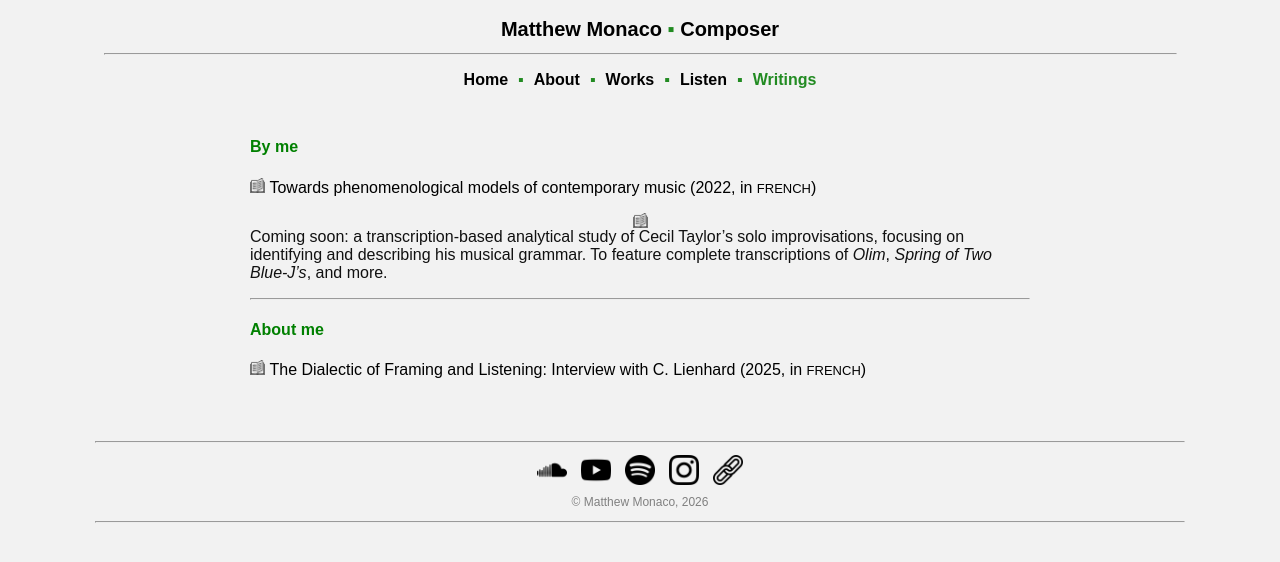
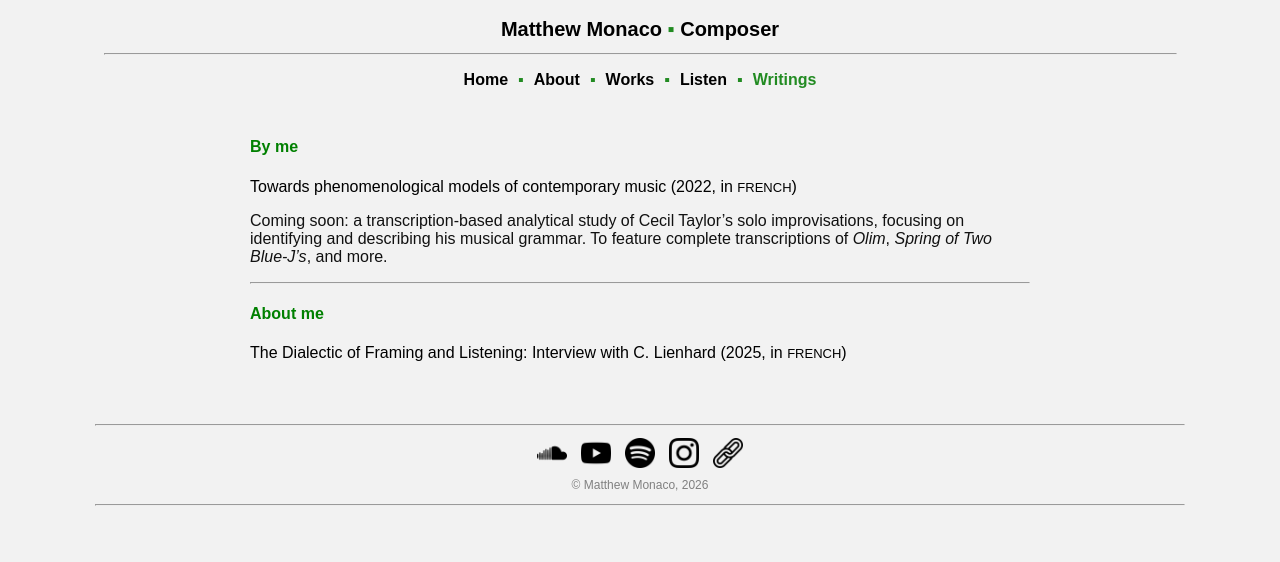
Before and after one commit to matthew-monaco/matthew-monaco.github.io, a Jekyll site: the page built from writings.md, in a window 1280 px wide. Shown: the top 562 px of the page. Built offline with Jekyll 4.4.1, drawn with Linux system fonts in a browser that asks for light colours.

Commit message:
Update writings.md

```diff
--- a/writings.md
+++ b/writings.md
@@ -6,12 +6,12 @@ permalink: /writings
 
 #### <a style="color: green">By me</a>
 
-[<img src="./read.png" width="15" />](https://www.conservatoiredeparis.fr/sites/default/files/Recherche-Editions/TEP_MONACO_2021.pdf) <a href="https://www.conservatoiredeparis.fr/sites/default/files/Recherche-Editions/TEP_MONACO_2021.pdf" style="color: black">Towards phenomenological models of contemporary music (2022, in <font size="2">FRENCH</font>)</a>
+<a href="https://www.conservatoiredeparis.fr/sites/default/files/Recherche-Editions/TEP_MONACO_2021.pdf" style="color: black">Towards phenomenological models of contemporary music (2022, in <font size="2">FRENCH</font>)</a>
 
-<img src="./read.png" width="15" /> Coming soon: a transcription-based analytical study of Cecil Taylor's solo improvisations, focusing on identifying and describing his musical grammar. To feature complete transcriptions of <em>Olim</em>, <em>Spring of Two Blue-J's</em>, and more.
+Coming soon: a transcription-based analytical study of Cecil Taylor's solo improvisations, focusing on identifying and describing his musical grammar. To feature complete transcriptions of <em>Olim</em>, <em>Spring of Two Blue-J's</em>, and more.
 
 <hr>
 
 #### <a style="color: green">About me</a>
 
-[<img src="./read.png" width="15" />](/interview-with-camille-lienhard) <a href="/interview-with-camille-lienhard" style="color: black">The Dialectic of Framing and Listening: Interview with C. Lienhard (2025, in <font size="2">FRENCH</font>)</a>
+<a href="/interview-with-camille-lienhard" style="color: black">The Dialectic of Framing and Listening: Interview with C. Lienhard (2025, in <font size="2">FRENCH</font>)</a>
```
